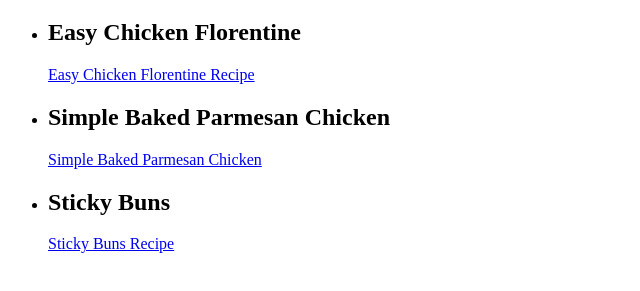
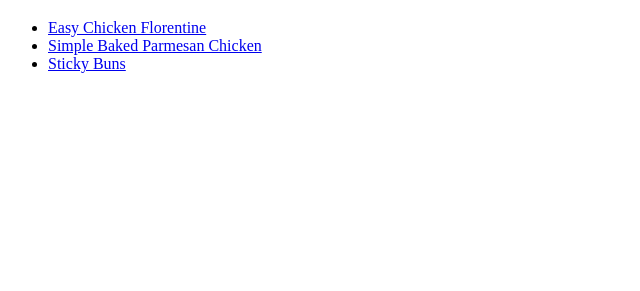
Before and after one commit to gmcarnahan/oden-recipes, a plain HTML site: page index.html in a window 1280 px wide. Shown: the part 61-352 px from the top of the page, without its empty margins (0-640 px from the left). Drawn offline with Linux system fonts and the light colour scheme.

Commit message:
index.html

```diff
--- a/index.html
+++ b/index.html
@@ -12,16 +12,13 @@
     <h1>Odin Recipes</h1>
     <ul>
         <li>
-            <h2>Easy Chicken Florentine</h2>
-            <a href="recipes/easy-chicken-florentine.html">Easy Chicken Florentine Recipe</a>
+            <a href="recipes/easy-chicken-florentine.html">Easy Chicken Florentine</a>
         </li>
         <li>
-            <h2>Simple Baked Parmesan Chicken</h2>
             <a href="recipes/simple-baked-parmesan-chicken.html">Simple Baked Parmesan Chicken</a>
         </li>
         <li>
-            <h2>Sticky Buns</h2>
-            <a href="recipes/sticky-buns.html">Sticky Buns Recipe</a>
+            <a href="recipes/sticky-buns.html">Sticky Buns</a>
         </li>
     </ul>
 </body>
```
